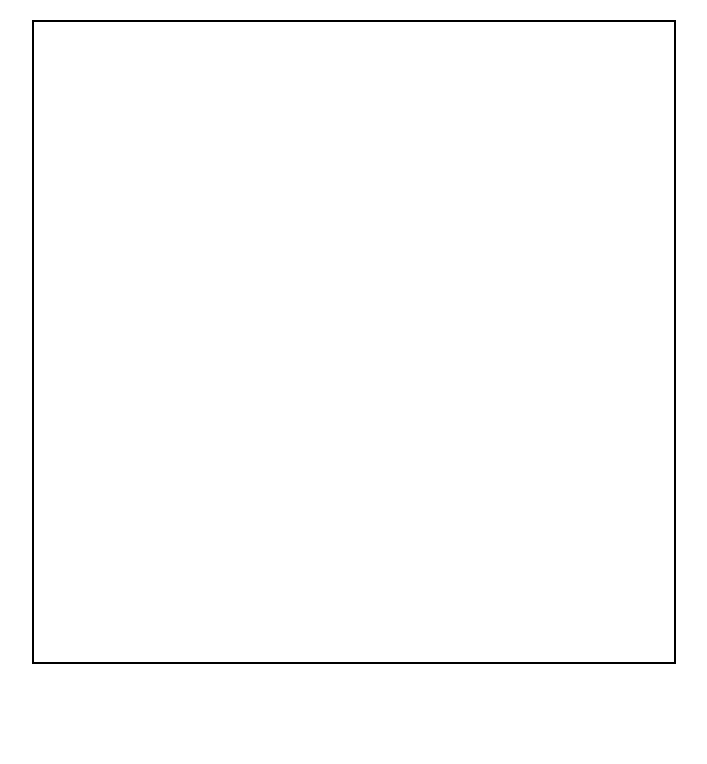
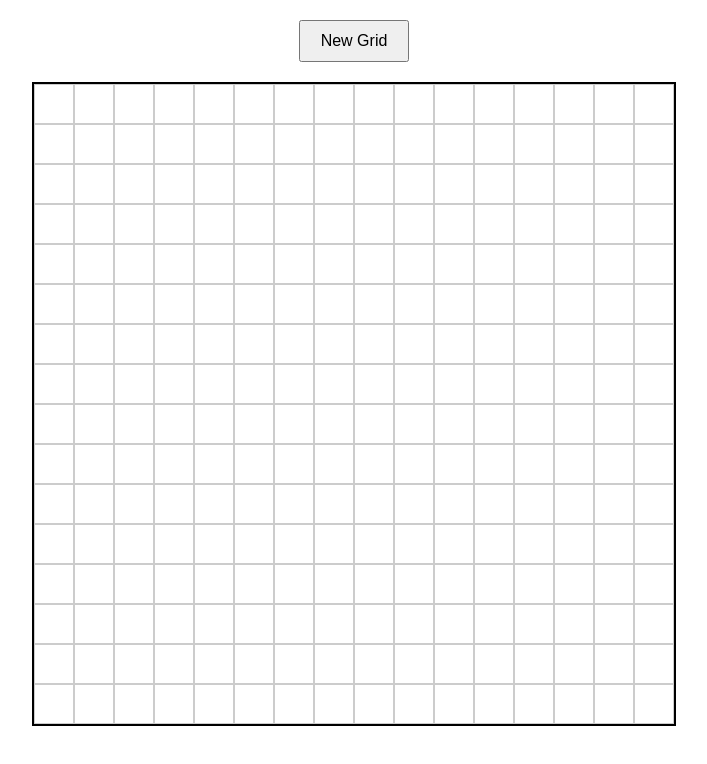
Before and after one commit to BeaujolaisVorster/Etch-a-Sketch, a plain HTML site: page index.html in a window 1280 px wide. Shown: the whole page, without its empty margins (286-993 px from the left). Drawn offline with Linux system fonts and the light colour scheme.

Commit message:
Final commit, I do believe that this is my final project, done and ready.

```diff
--- a/index.html
+++ b/index.html
@@ -7,7 +7,8 @@
     <link rel="stylesheet" type="text/css" href="style.css">
 </head>
 <body>
-    <div class="container"><div>
+    <button id="reset-btn">New Grid</button>
+    <div class="container"></div>
     <script src="script.js"></script>
 </body>
 </html>
--- a/script.js
+++ b/script.js
@@ -1,7 +1,36 @@
-const gridDiv = document.querySelector(".container");
+const container = document.querySelector(".container");
+const resetBtn = document.getElementById("reset-btn");
+const CONTAINER_SIZE = 640;
 
-for(let i=0; i<256;i++){
+function createGrid(squaresPerSide) {
+  container.innerHTML = "";
+  const squareSize = CONTAINER_SIZE / squaresPerSide;
+
+  for (let i = 0; i < squaresPerSide * squaresPerSide; i++) {
     const square = document.createElement("div");
     square.classList.add("square");
+    square.style.width = `${squareSize}px`;
+    square.style.height = `${squareSize}px`;
 
+    square.addEventListener("mouseover", () => {
+      const r = Math.floor(Math.random() * 256);
+      const g = Math.floor(Math.random() * 256);
+      const b = Math.floor(Math.random() * 256);
+      square.style.backgroundColor = `rgb(${r}, ${g}, ${b})`;
+    });
+
+    container.appendChild(square);
+  }
 }
+
+resetBtn.addEventListener("click", () => {
+  let size = parseInt(prompt("Enter grid size (max 100):"));
+  if (isNaN(size) || size < 1 || size > 100) {
+    alert("Please enter a number between 1 and 100.");
+    return;
+  }
+
+  createGrid(size);
+});
+
+createGrid(16);
--- a/style.css
+++ b/style.css
@@ -13,4 +13,17 @@
     height:40px;
     border: 1px solid #ccc;
     box-sizing:border-box;
+    transition: background-color 0.3s ease;
 }
+
+.square.hovered{
+    background-color:cornflowerblue;
+}
+
+#reset-btn {
+  display: block;
+  margin: 20px auto;
+  padding: 10px 20px;
+  font-size: 16px;
+  cursor: pointer;
+}
```
